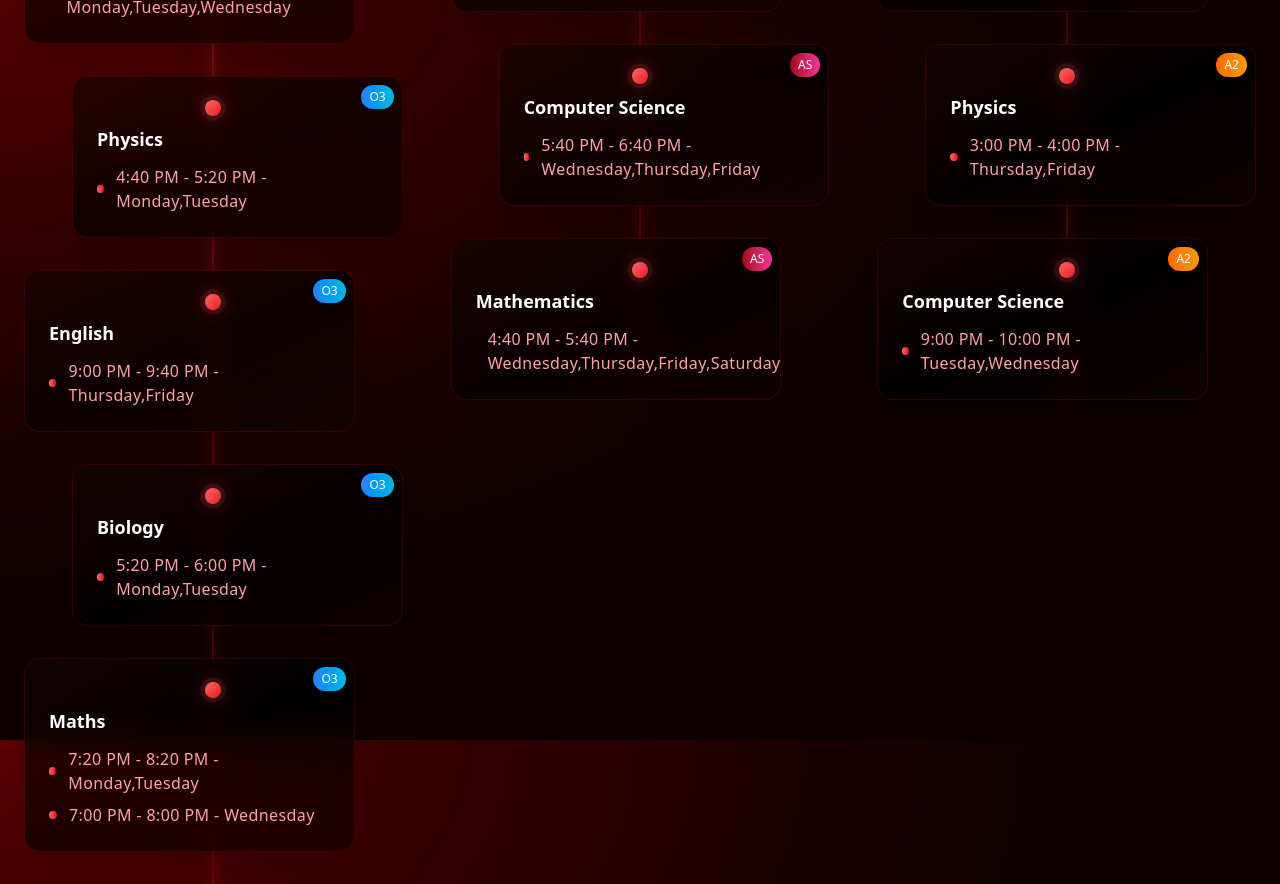
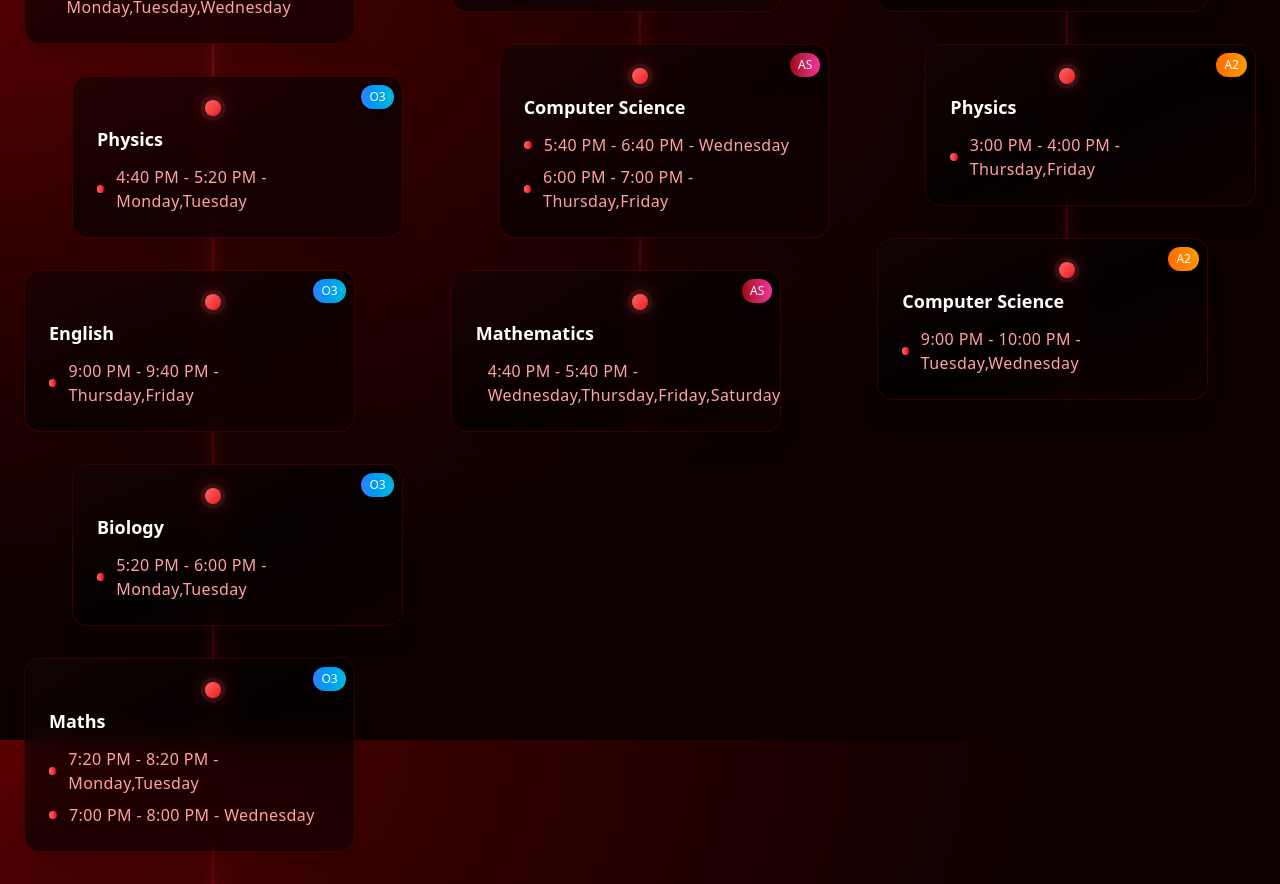
Before and after one commit to SlippinZubair007/Student-AI-Assistant, a Next.js app: page /timetable in a window 1280 px wide. Shown: the part 1660-2544 px from the top of the page. Built offline with nearby package versions, Linux system fonts and the light colour scheme; no server answers.

Commit message:
fix
TT fix for another student - AS CS

```diff
--- a/src/app/timetable/page.tsx
+++ b/src/app/timetable/page.tsx
@@ -123,7 +123,8 @@ const TimetablePage = () => {
         subject: 'Computer Science',
         level: 'AS',
         schedules: [
-          { time: '5:40 PM - 6:40 PM', days: 'Wednesday,Thursday,Friday' },
+          { time: '5:40 PM - 6:40 PM', days: 'Wednesday' },
+          { time: '6:00 PM - 7:00 PM', days: 'Thursday,Friday' },
         ],
       },
       {
```
